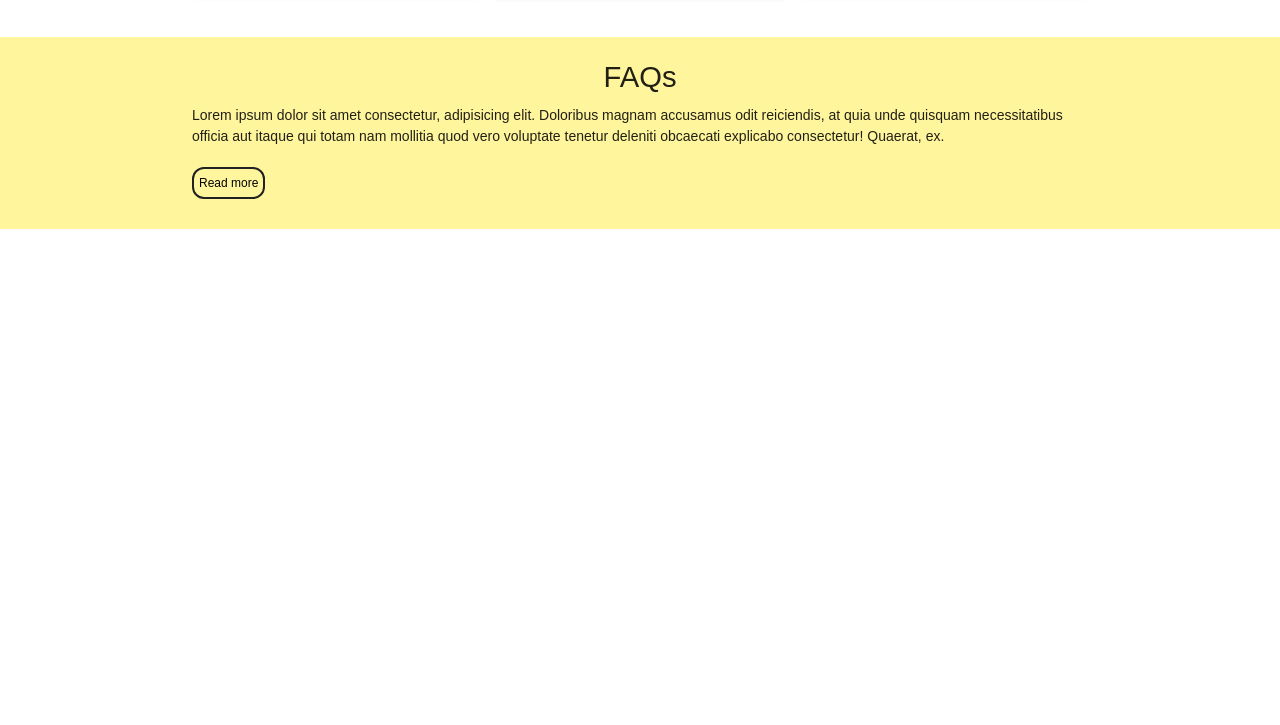
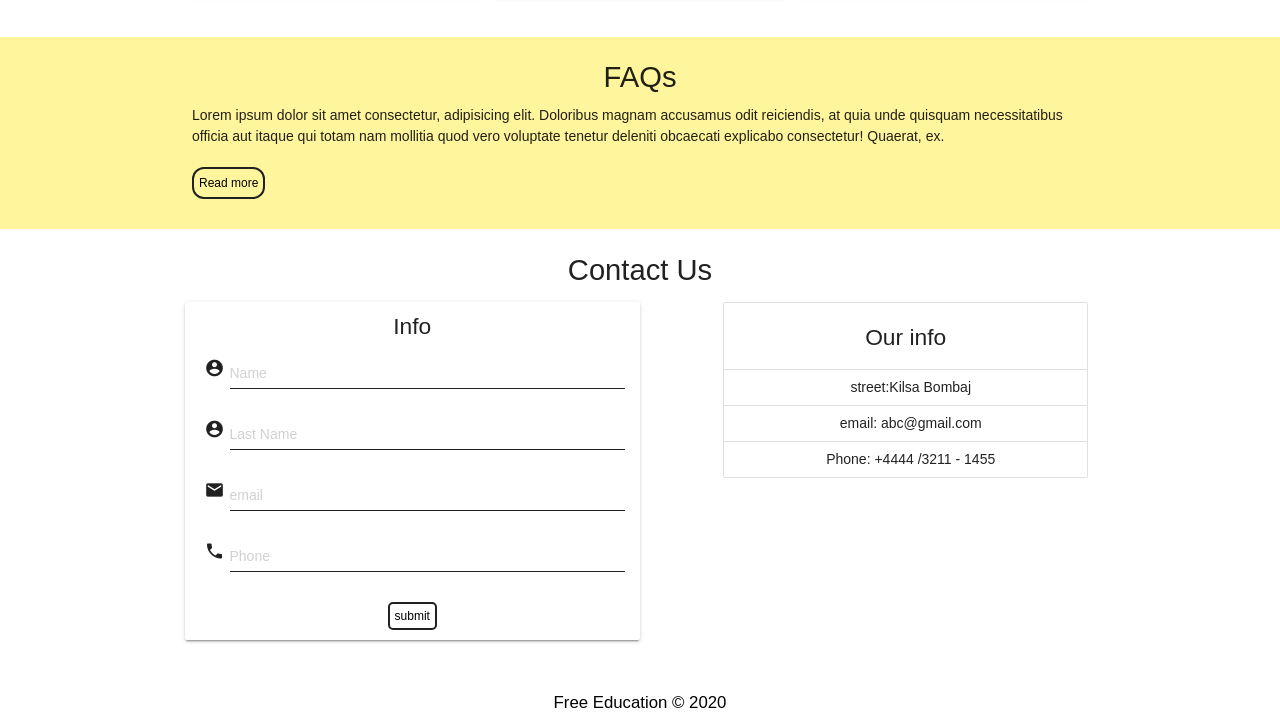
Before and after one commit to BojanMijatovic/Education, a plain HTML site: page index.html in a window 1280 px wide. Shown: the part 1022-1747 px from the top of the page. Before the commit the page ends 1251 px from the top, so only its background shows below. Drawn offline with nearby package versions, Linux system fonts and the light colour scheme; a web font is replaced by a local one.

Commit message:
add section

```diff
--- a/index.html
+++ b/index.html
@@ -22,7 +22,7 @@
     <div class="navbar-fixed">
       <nav class="white">
         <div class="nav-wrapper">
-          <a href="#home" id="home" class="brand-logo black-text  left">
+          <a href="#home" class="brand-logo black-text left scrollspy">
             <i class="material-icons">
               work
             </i>
@@ -62,7 +62,7 @@
     </ul>
 
     <!--  Home Section -->
-    <section class="section" id="home">
+    <section class="section scrollspy" id="home">
       <div class="container">
         <div class="row">
           <div class="col s12 m6 left">
@@ -86,7 +86,7 @@
 
     <!--  Section Numbers -->
 
-    <section id="numbers" class="section">
+    <section id="numbers" class="section scrollspy">
       <div class="container">
         <div class="row center">
           <div class="col s12 m3">
@@ -119,7 +119,7 @@
 
     <!--  Section Courses -->
 
-    <section id="courses" class="section">
+    <section id="courses" class="section scrollspy">
       <div class="container">
         <h3>Popular Courses</h3>
         <div class="row">
@@ -173,7 +173,7 @@
       </div>
     </section>
     <!-- Section FAQs -->
-    <section id="faqs" class="section yellow lighten-3">
+    <section id="faqs" class="section yellow lighten-3 scrollspy">
       <div class="container">
         <div class="row">
           <h3 class="center">FAQs</h3>
@@ -192,6 +192,75 @@
         </div>
       </div>
     </section>
+
+    <!-- Contact section -->
+    <section id="contact" class="section scrollspy">
+      <div class="container">
+        <div class="row">
+          <h3 class="center">Contact Us</h3>
+          <div class="col s12 m6 card-panel center">
+            <h4 class="">Info</h4>
+            <div class="input-field col s12">
+              <i class="material-icons prefix ">account_circle</i>
+              <input
+                id="icon_prefix"
+                type="text"
+                class="validate"
+                placeholder="Name"
+              />
+            </div>
+            <div class="input-field col s12">
+              <i class="material-icons prefix ">account_circle</i>
+              <input
+                id="icon_prefix"
+                type="text"
+                class="validate"
+                placeholder="Last Name"
+              />
+            </div>
+            <div class="input-field col s12">
+              <i class="material-icons prefix ">email</i>
+              <input
+                id="icon_prefix"
+                type="text"
+                class="validate"
+                placeholder="email"
+              />
+            </div>
+            <div class="input-field col s12">
+              <i class="material-icons prefix">phone</i>
+              <input
+                id="icon_prefix"
+                type="text"
+                class="validate"
+                placeholder="Phone"
+              />
+            </div>
+            <input
+              type="submit"
+              value="submit"
+              class="small-btn center black-text btn-new"
+            />
+          </div>
+
+          <div class="col s12 offset-m1 m5 center">
+            <ul class="collection with-header">
+              <li class="collection-header">
+                <h4>Our info</h4>
+              </li>
+              <li class="collection-item">street:Kilsa Bombaj</li>
+              <li class="collection-item">email: abc@gmail.com</li>
+              <li class="collection-item">Phone: +4444 /3211 - 1455</li>
+            </ul>
+          </div>
+        </div>
+      </div>
+    </section>
+
+    <!-- Footer -->
+    <footer class="section black-text">
+      <p class="flow-text center">Free Education &copy; 2020</p>
+    </footer>
     <!--  Scripts -->
     <script
       type="text/javascript"
--- a/script/mainScript.js
+++ b/script/mainScript.js
@@ -4,4 +4,8 @@ $(document).ready(function () {
   // Side nav
   $('.button-collapse').sideNav();
 
+  // scrollspy
+  $('.scrollspy').scrollSpy();
+
+
 });
--- /dev/null
+++ b/style/components/_contact.scss
@@ -0,0 +1,40 @@
+@import './general';
+
+#contact {
+  .card-panel {
+    .input-field {
+      i {
+        color: $main-dark-color;
+        cursor: pointer;
+      }
+
+      #icon_prefix {
+        border-bottom: $main-dark-color solid 1px;
+        box-shadow: none;
+        font-size: 1.4rem;
+        color: $main-dark-color;
+      }
+    }
+
+    .btn-new {
+      font-size: 1.2rem;
+      padding: 0.5rem;
+      border: $main-dark-color solid 2px;
+      border-radius: 0.5rem;
+      background-color: white;
+      margin: 1rem;
+    }
+  }
+
+  .collection {
+    cursor: pointer;
+    .collection-header {
+      font-size: 1.4rem;
+      color: $main-dark-color;
+      font-weight: 600;
+    }
+    .collection-item {
+      font-size: 1.4rem;
+    }
+  }
+}
--- a/style/mainStyle.scss
+++ b/style/mainStyle.scss
@@ -4,3 +4,4 @@
 @import './components/numbers';
 @import './components/courses';
 @import './components/faqs';
+@import './components/contact';
```
Also changed, not shown: style/mainStyle.css, 1 other file.
